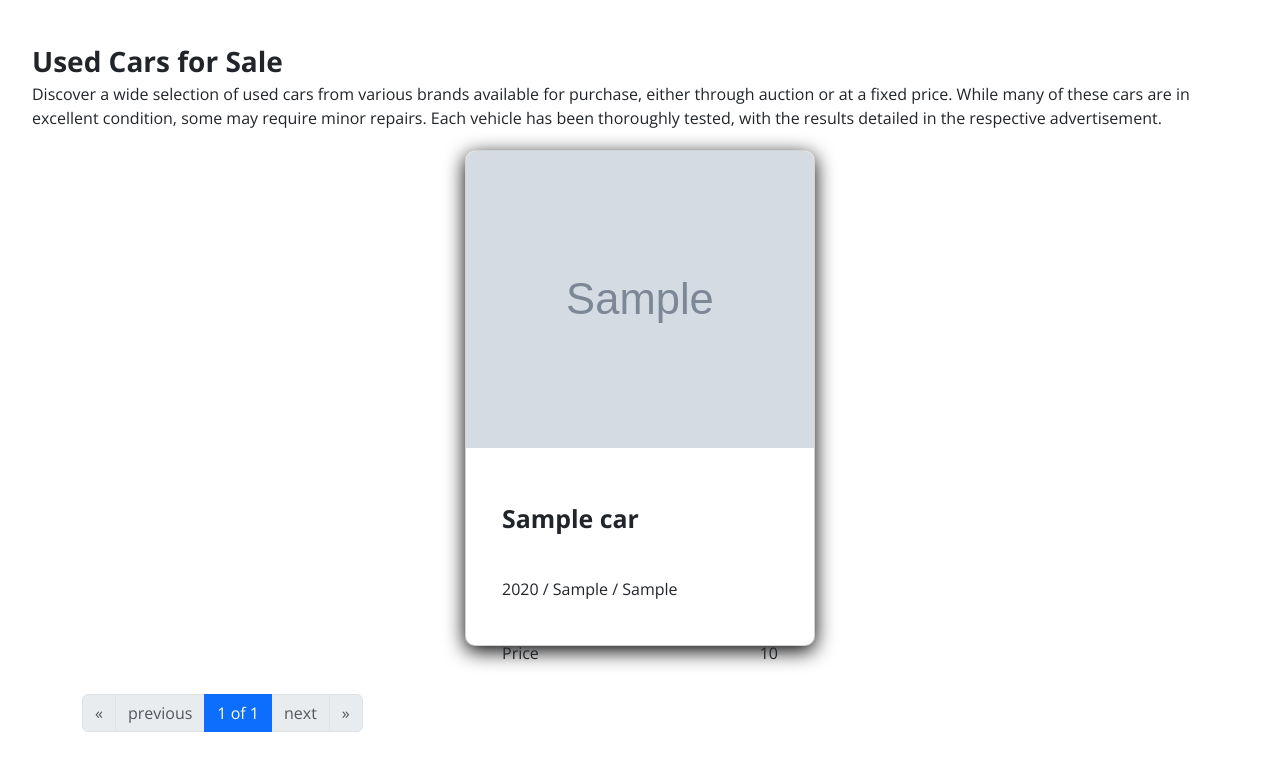
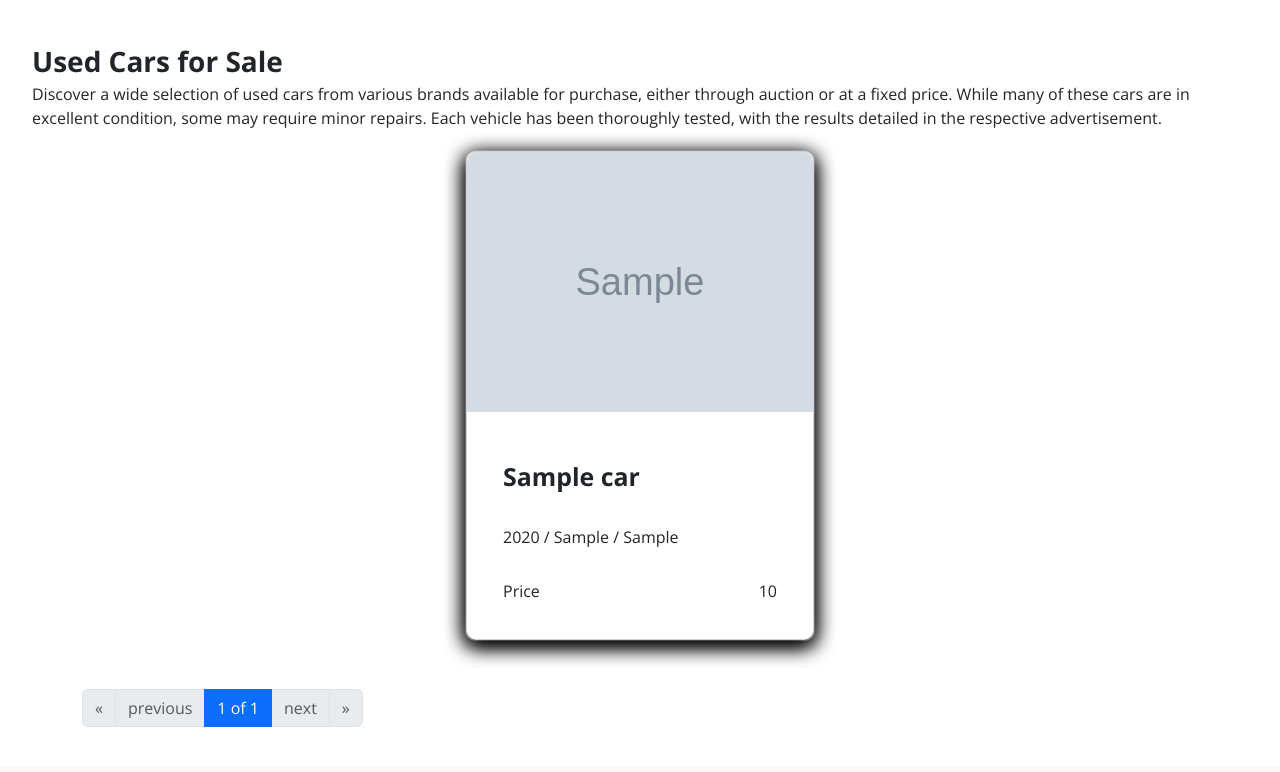
Before and after one commit to lexicon-car-dealership/car-dealership-exercise, a Django app: template car_dealership/templates/index.html in a window 1280 px wide. Shown: the part 110-882 px from the top of the page. After the commit the page ends 837 px from the top, so only its background shows below. Run offline with Django 4.2, Linux system fonts and the light colour scheme; the template is opened without the code that fills it: most values are stand-ins (such as "Sample title", 1, 10 or a date in 2020); grey boxes marked "Sample" are stand-in pictures; some web fonts are replaced.

Commit message:
add card class to anchor tag

```diff
--- a/car_dealership/templates/card.html
+++ b/car_dealership/templates/card.html
@@ -1,4 +1,4 @@
-<a href="{{ car.id }}">
+<a class="card" href="{{ car.id }}">
   <img class="card-img"
        src="{{ car.featured_image.image.url }}"
        alt="{{ car.model_name }}" />
```
Lines whose indentation alone changed are shown as unchanged.
